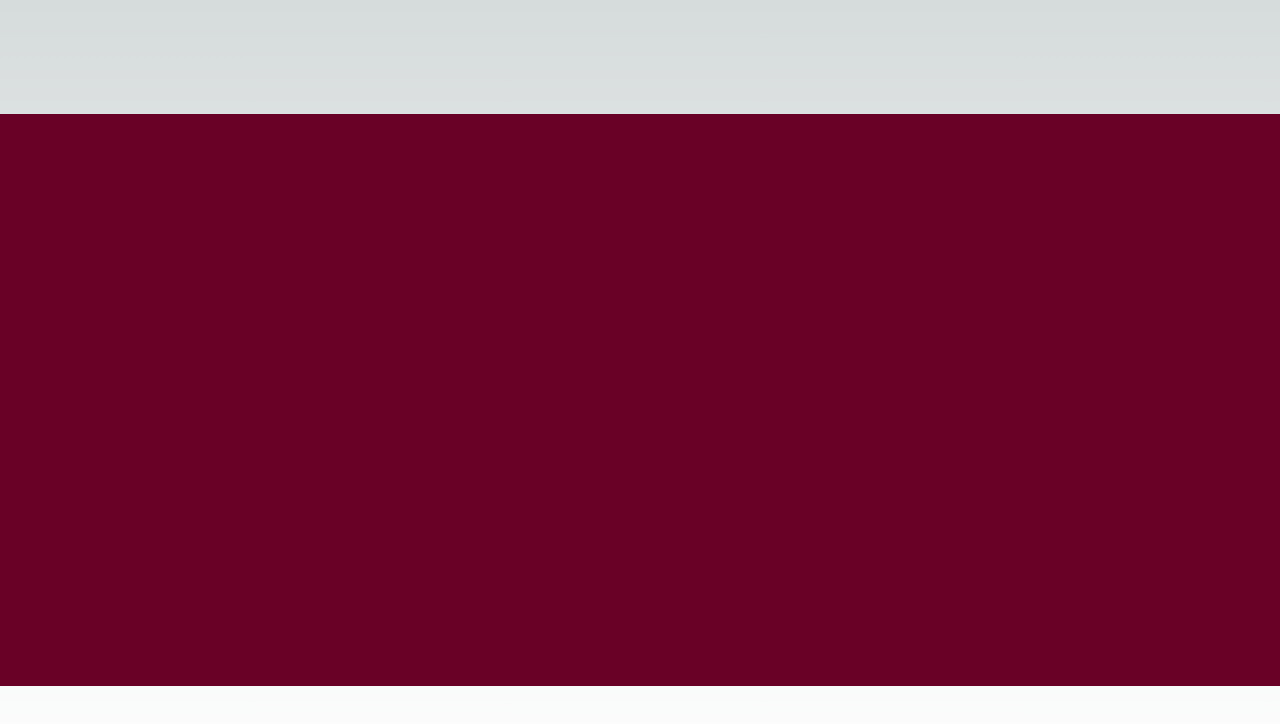
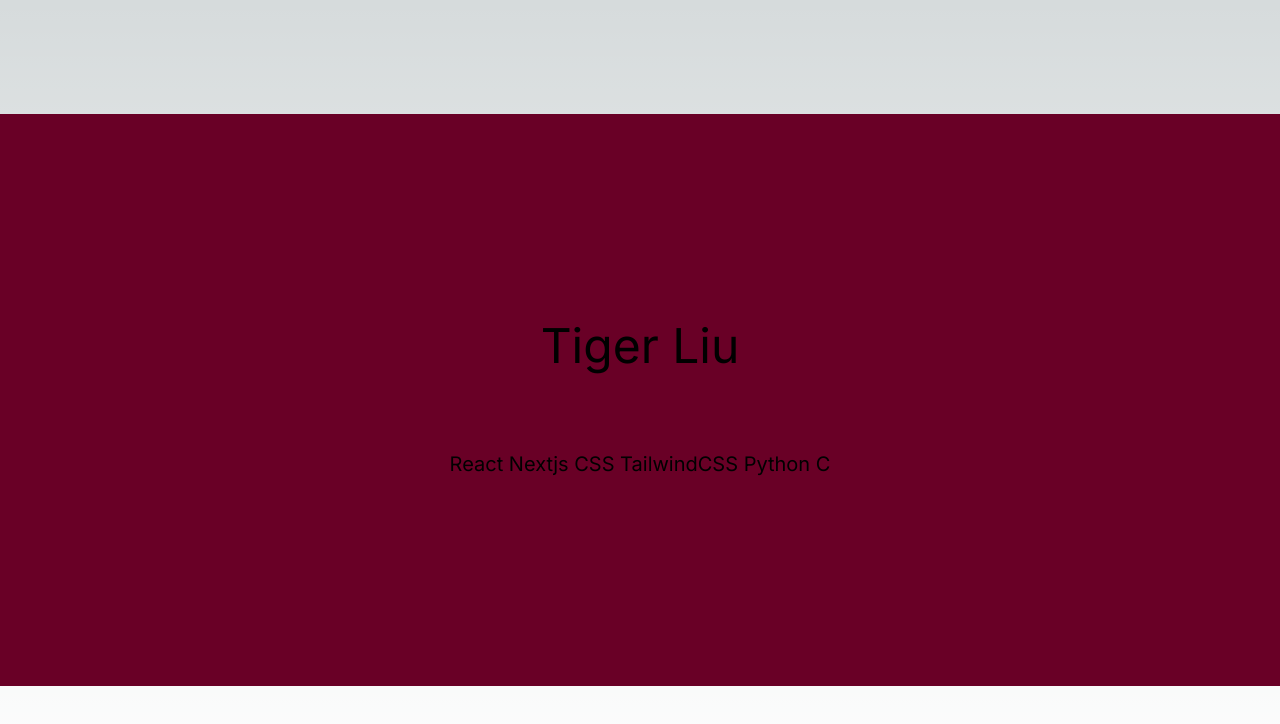
Before and after one commit to T0raT/another-portfolio, a Next.js app: page / in a window 1280 px wide. Shown: the top 724 px of the page. Built offline with nearby package versions, Linux system fonts and the light colour scheme.

Commit message:
Added some title text

```diff
--- a/app/page.tsx
+++ b/app/page.tsx
@@ -1,9 +1,14 @@
 export default function Home() {
   return (
     <div className="w-screen h-screen flex flex-col">
-      <header className="animate-intro-shrink"></header>
-      <main className="bg-[#690026] animate-intro-grow"></main>
-      <footer className="animate-intro-shrink"></footer>
+      <header className="z-100 animate-intro-shrink"></header>
+      <main className="z-50 overflow-scroll bg-[#690026] animate-intro-grow flex flex-col justify-center">
+        <h1 className="m-auto my-0 text-5xl">Tiger Liu</h1>
+        <h3 className="m-auto my-0 mt-20 text-xl">
+          React Nextjs CSS TailwindCSS Python C
+        </h3>
+      </main>
+      <footer className="z-100 animate-intro-shrink"></footer>
     </div>
   );
 }
```
